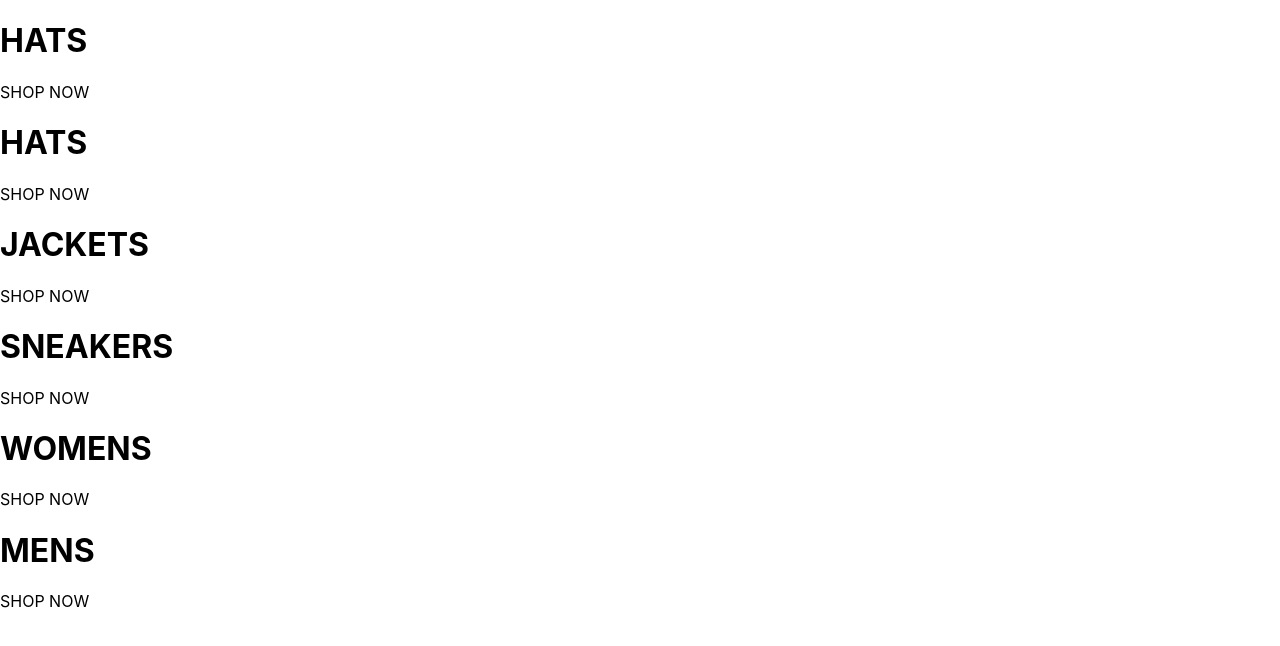
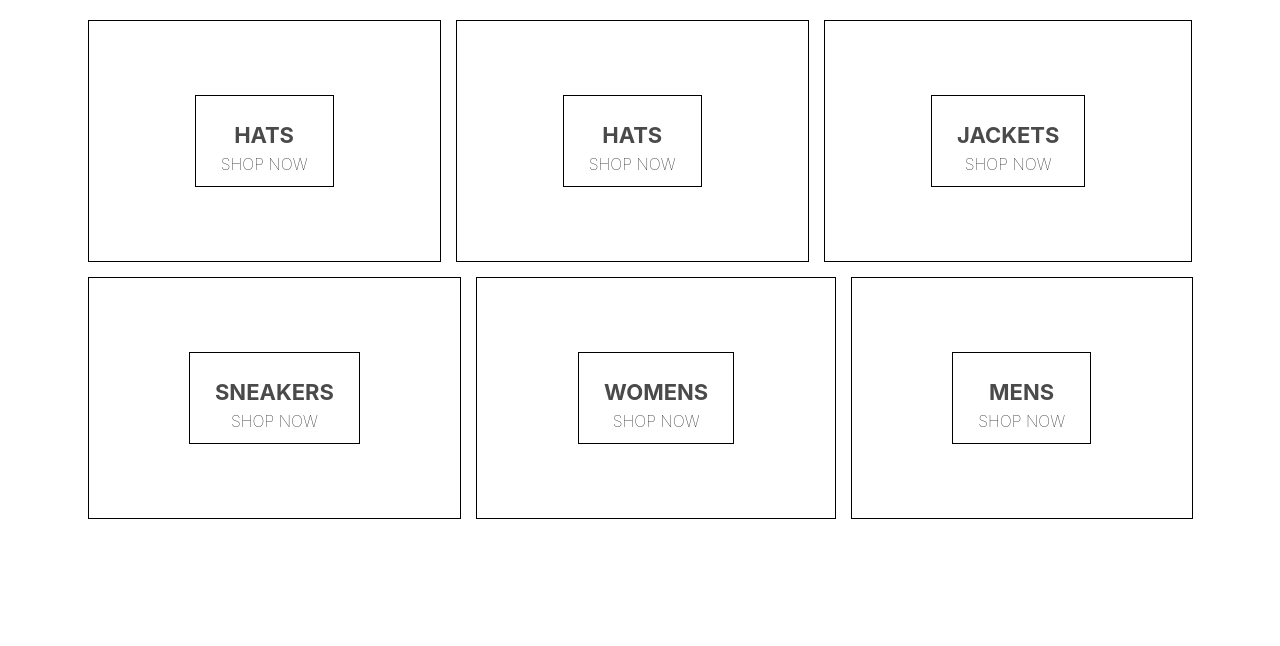
Before and after one commit to ZubairOmer/Ecommerce-project-react, a React (Create React App) app: page / in a window 1280 px wide. Shown: the top 646 px of the page. Built offline with nearby package versions, Linux system fonts and the light colour scheme.

Commit message:
sass added to project

```diff
--- a/package.json
+++ b/package.json
@@ -12,6 +12,7 @@
     "jquery": "^3.6.0",
     "material-ui-core": "^5.0.1",
     "material-ui-icons": "^1.0.0-beta.36",
+    "node-sass": "^6.0.0",
     "popper.js": "^1.16.1",
     "react": "^17.0.2",
     "react-bootstrap": "^1.6.1",
--- a/src/App.js
+++ b/src/App.js
@@ -1,5 +1,5 @@
 import React from 'react'
-import HomePage from './HomePage'
+import HomePage from './pages/homepage/homePage'
 
 function App() {
     return (
--- a/src/HomePage.css
+++ /dev/null
@@ -1,52 +0,0 @@
-.homepage {
-  display: flex;
-  flex-direction: column;
-  align-items: center;
-  padding: 20px 80px;
-}
-
-.directory-menu {
-  width: 100%;
-  display: flex;
-  flex-wrap: wrap;
-  justify-content: space-between;
-}
-
-.menu-item {
-  min-width: 30%;
-  height: 240px;
-  flex: 1 1 auto;
-  display: flex;
-  align-items: center;
-  justify-content: center;
-  border: 1px solid black;
-  margin: 0 7.5px 15px;
-}
-.menu-item:first-child {
-  margin-right: 7.5px;
-}
-
-.menu-item:last-child {
-  margin-left: 7.5px;
-}
-
-.menu-item .content {
-  height: 90px;
-  padding: 0 25px;
-  display: flex;
-  flex-direction: column;
-  align-items: center;
-  justify-content: center;
-  border: 1px solid black;
-}
-.menu-item .content .title {
-  font-weight: bold;
-  margin-bottom: 6px;
-  font-size: 22px;
-  color: #4a4a4a;
-}
-
-.subtitle {
-  font-weight: lighter;
-  font-size: 16px;
-}
--- /dev/null
+++ b/src/pages/homepage/HomePage.css
@@ -0,0 +1,54 @@
+.homepage {
+  display: flex;
+  flex-direction: column;
+  align-items: center;
+  padding: 20px 80px;
+}
+
+.directory-menu {
+  width: 100%;
+  display: flex;
+  flex-wrap: wrap;
+  justify-content: space-between;
+}
+
+.menu-item {
+  min-width: 30%;
+  height: 240px;
+  flex: 1 1 auto;
+  display: flex;
+  align-items: center;
+  justify-content: center;
+  border: 1px solid black;
+  margin: 0 7.5px 15px;
+
+  &:first-child {
+    margin-right: 7.5px;
+  }
+
+  &:last-child {
+    margin-left: 7.5px;
+  }
+
+  .content {
+    height: 90px;
+    padding: 0 25px;
+    display: flex;
+    flex-direction: column;
+    align-items: center;
+    justify-content: center;
+    border: 1px solid black;
+
+    .title {
+      font-weight: bold;
+      margin-bottom: 6px;
+      font-size: 22px;
+      color: #4a4a4a;
+    }
+
+    .subtitle {
+      font-weight: lighter;
+      font-size: 16px;
+    }
+  }
+}
--- a/src/HomePage.js
+++ b/src/pages/homepage/homePage.js
@@ -1,8 +1,9 @@
 import React from 'react'
+import './HomePage.css'
 
 const HomePage = () => {
     return (
-        <div className='homePage'>
+        <div className='homepage'>
             <div className="directory-menu">
                 <div className="menu-item">
                     <div className="content">
```
Also changed, not shown: 1 other file (tests, documents, lock files or other folders).
